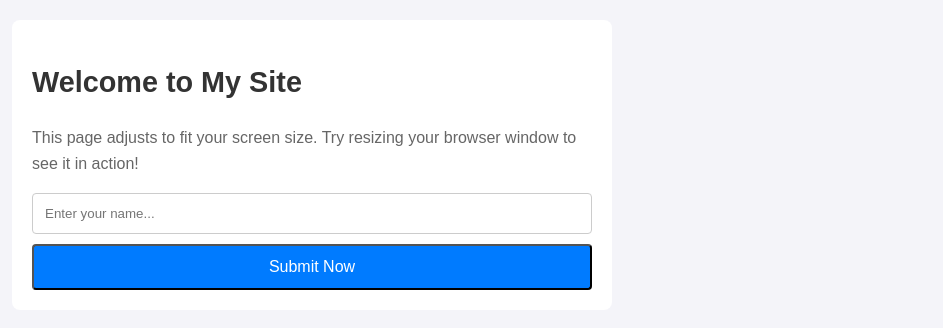
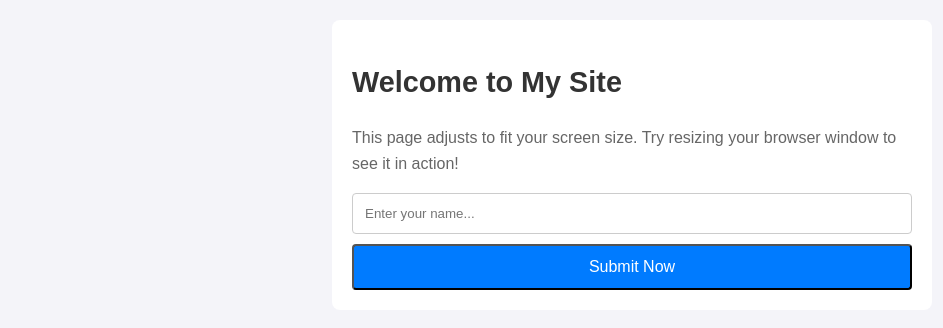
Before and after one commit to akshaynarasimhan2024/Responsiveness_session, a plain HTML site: page Assignment 1/index.html in a window 1280 px wide. Shown: the whole page, without its empty margins (8-951 px from the left). Drawn offline with Linux system fonts and the light colour scheme.

Commit message:
Add files via upload

```diff
--- a/Assignment 1/index.css
+++ b/Assignment 1/index.css
@@ -17,7 +17,7 @@
             background: white;
             padding: 20px;
             border-radius: 8px;
-
+            margin: 0 auto   /* center the form */
         }
 
         h1 {
```
